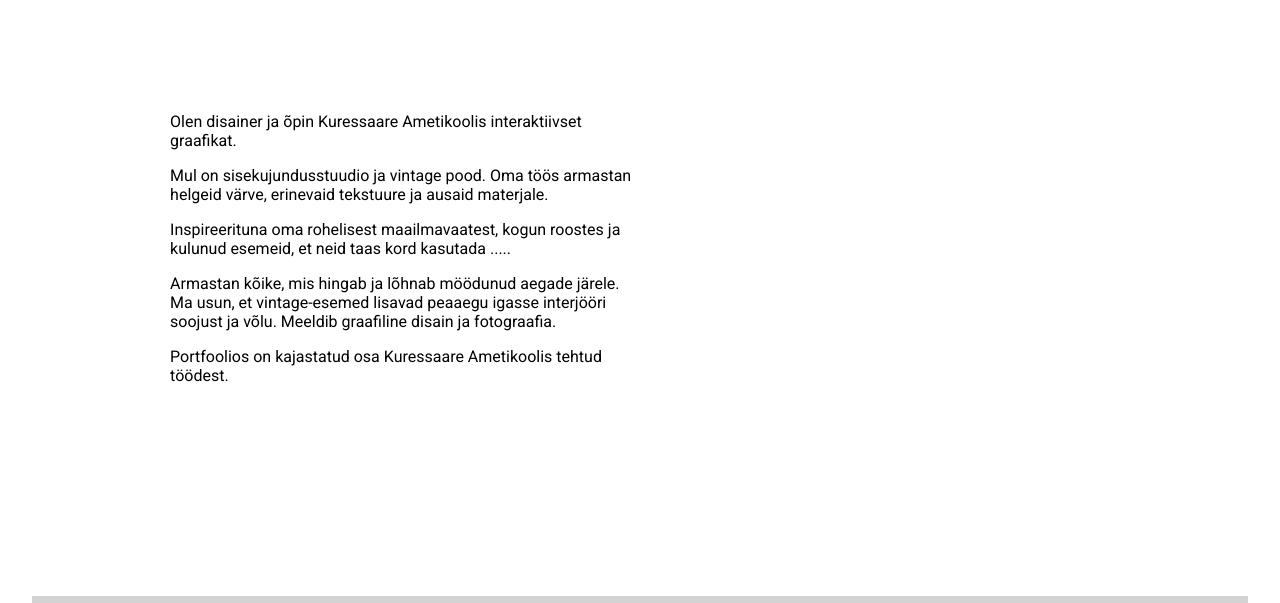
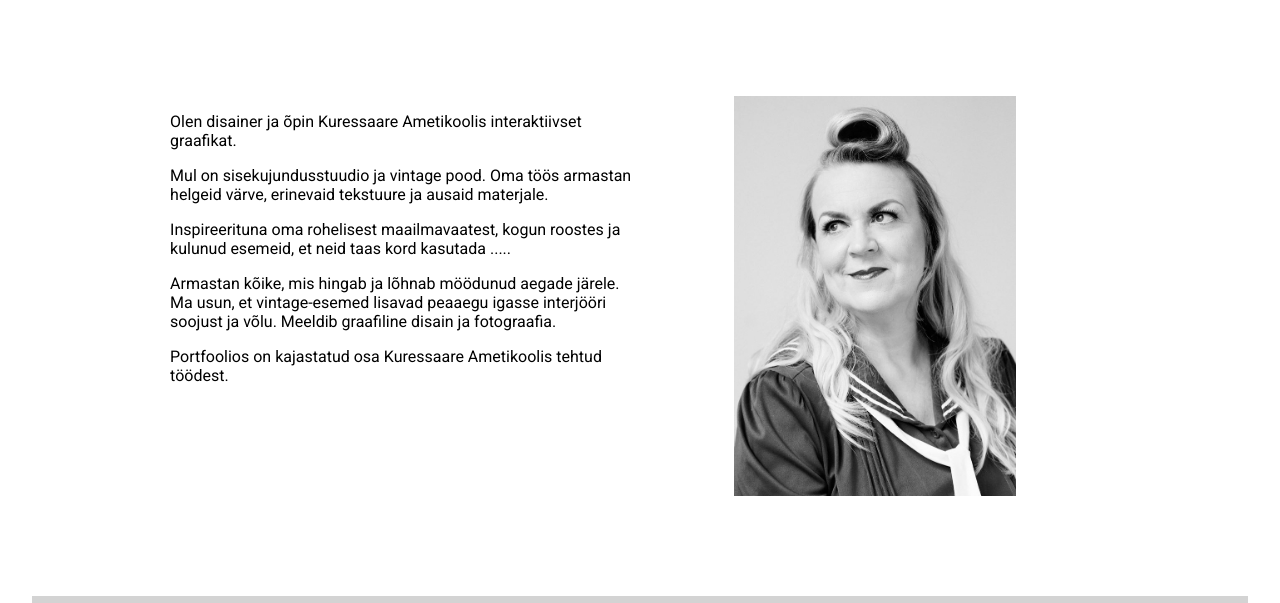
Before and after one commit to aivivosa/portfoolio, a plain HTML site: page Minust.html in a window 1280 px wide. Shown: the part 129-732 px from the top of the page. Drawn offline with Linux system fonts and the light colour scheme.

Commit message:
signatuur uuesti

```diff
--- a/Minust.html
+++ b/Minust.html
@@ -62,7 +62,7 @@
         </div>
 
         <div class="half center">
-            <img src="assets/image/15259510101547371548925121049056146581721323o.jpg" alt="" height="400px">
+            <img src="assets/image/profiilipilt.jpg" alt="" height="400px">
 
         </div>
 
```
Also changed, not shown: index.html (+1 -1 lines), assets/image/aivi signatuur.png (deleted), assets/image/aivi2.PNG (renamed from assets/image/sivi.PNG), assets/image/profiilipilt.jpg (renamed from assets/image/15259510_10154737154892512_1049056146581721323_o.jpg).
